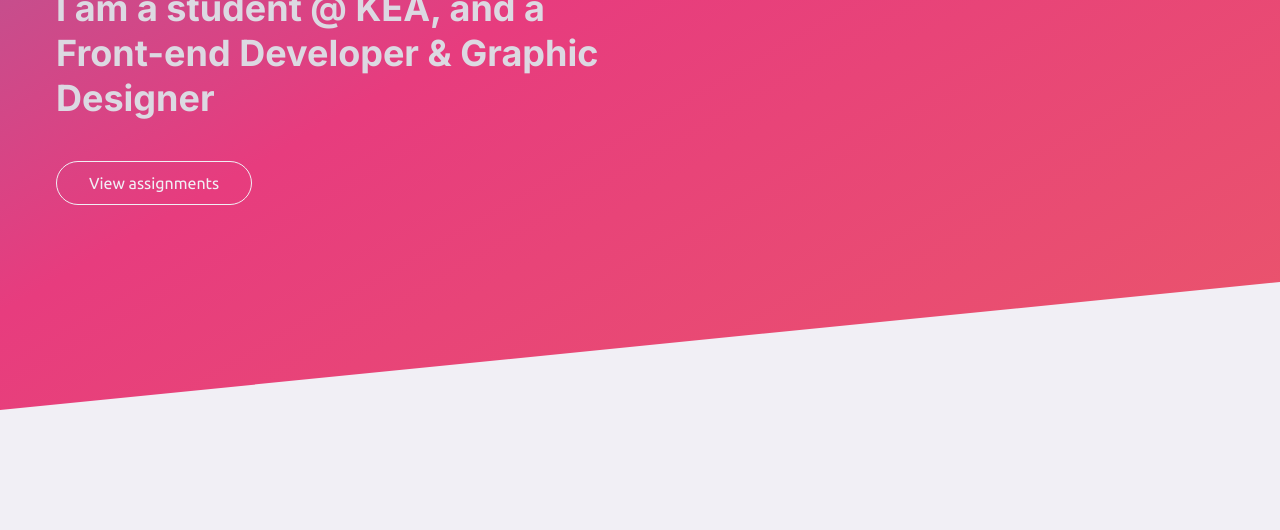
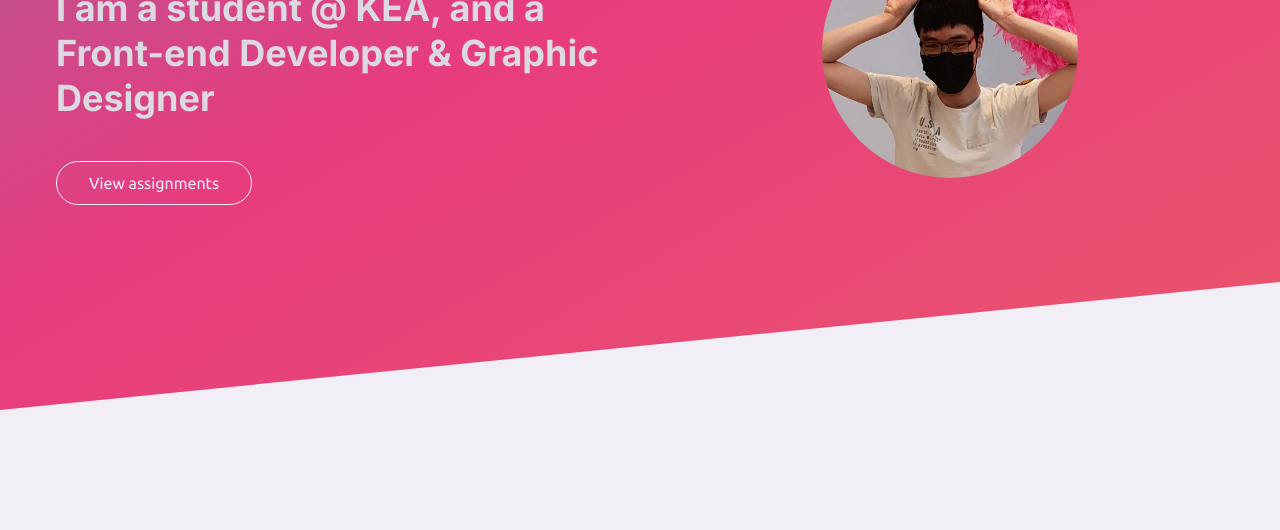
Before and after one commit to vict4222/Assignment-Portfolio, a plain HTML site: page index.html in a window 1280 px wide. Shown: the part 270-800 px from the top of the page. Drawn offline with Linux system fonts and the light colour scheme.

Commit message:
header add image

```diff
--- a/css/main-styles.css
+++ b/css/main-styles.css
@@ -11,6 +11,10 @@
 html {
   scroll-behavior: smooth;
   background-color: var(--primary-color);
+}
+
+body {
+  overflow-x: hidden;
 }
 
 .max-width {
@@ -134,6 +138,7 @@ button {
   position: sticky;
   top: 0;
   z-index: 100;
+  backdrop-filter: blur(4px) brightness(92.5%);
 }
 
 #nav-bar {
@@ -233,6 +238,7 @@ header::after {
   grid-template-columns: repeat(auto-fit, minmax(300px, 1fr));
   gap: 20px 72px;
   margin-top: 10vh;
+  padding-bottom: 10vh;
 }
 
 [data-theme="light"] .header-text h1 {
@@ -254,7 +260,20 @@ header::after {
   background-color: var(--secondary-color);
 }
 
+.header-image {
+  background-image: url("/images/avatar.jpg");
+  background-size: cover;
+  width: 256px;
+  border-radius: 100%;
+  aspect-ratio: 1 / 1;
+  place-self: center;
+  margin: 36px;
+}
+
 /* #endregion header */
+
+/* #region */
+/* #endregion */
 
 /* #region animations */
 
```
